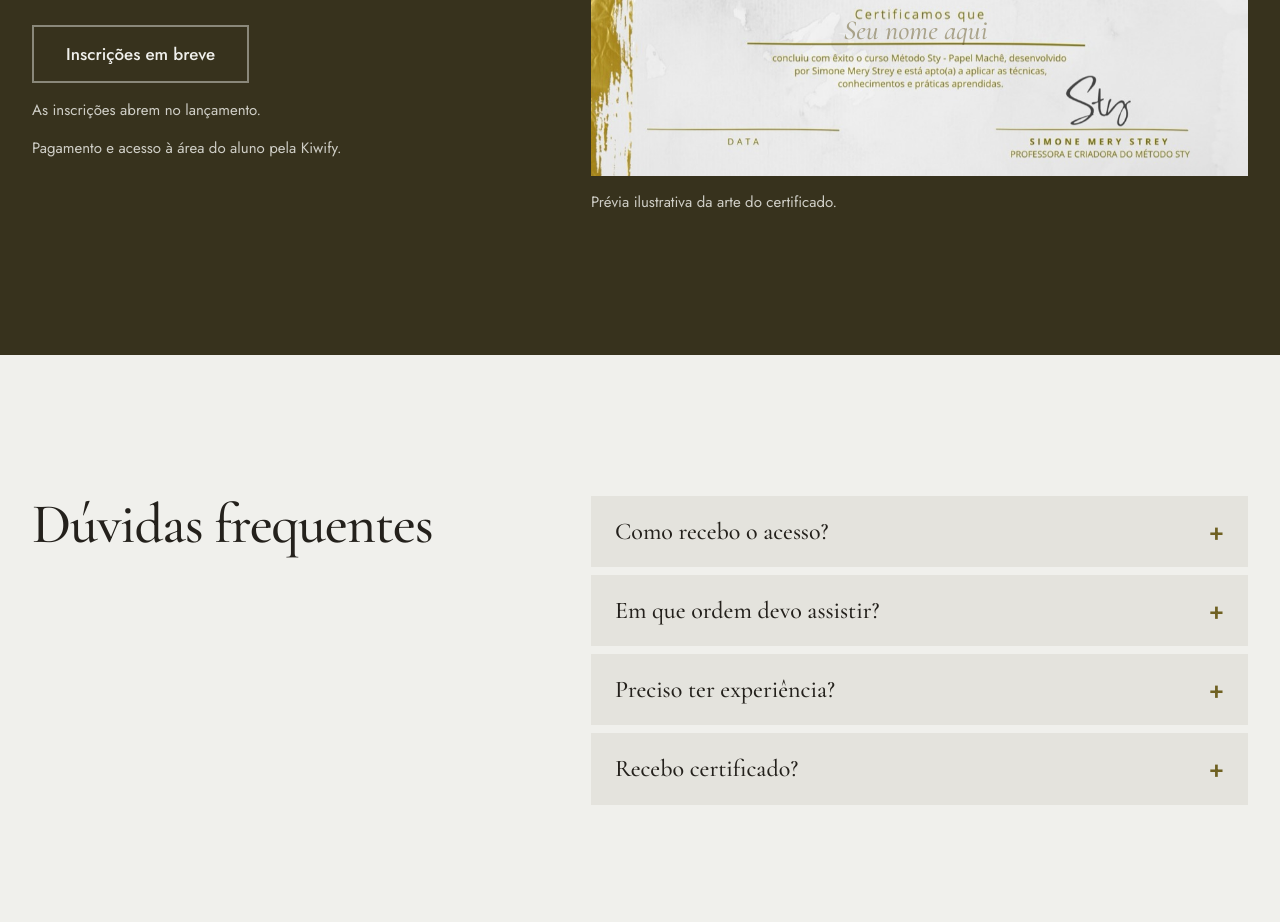
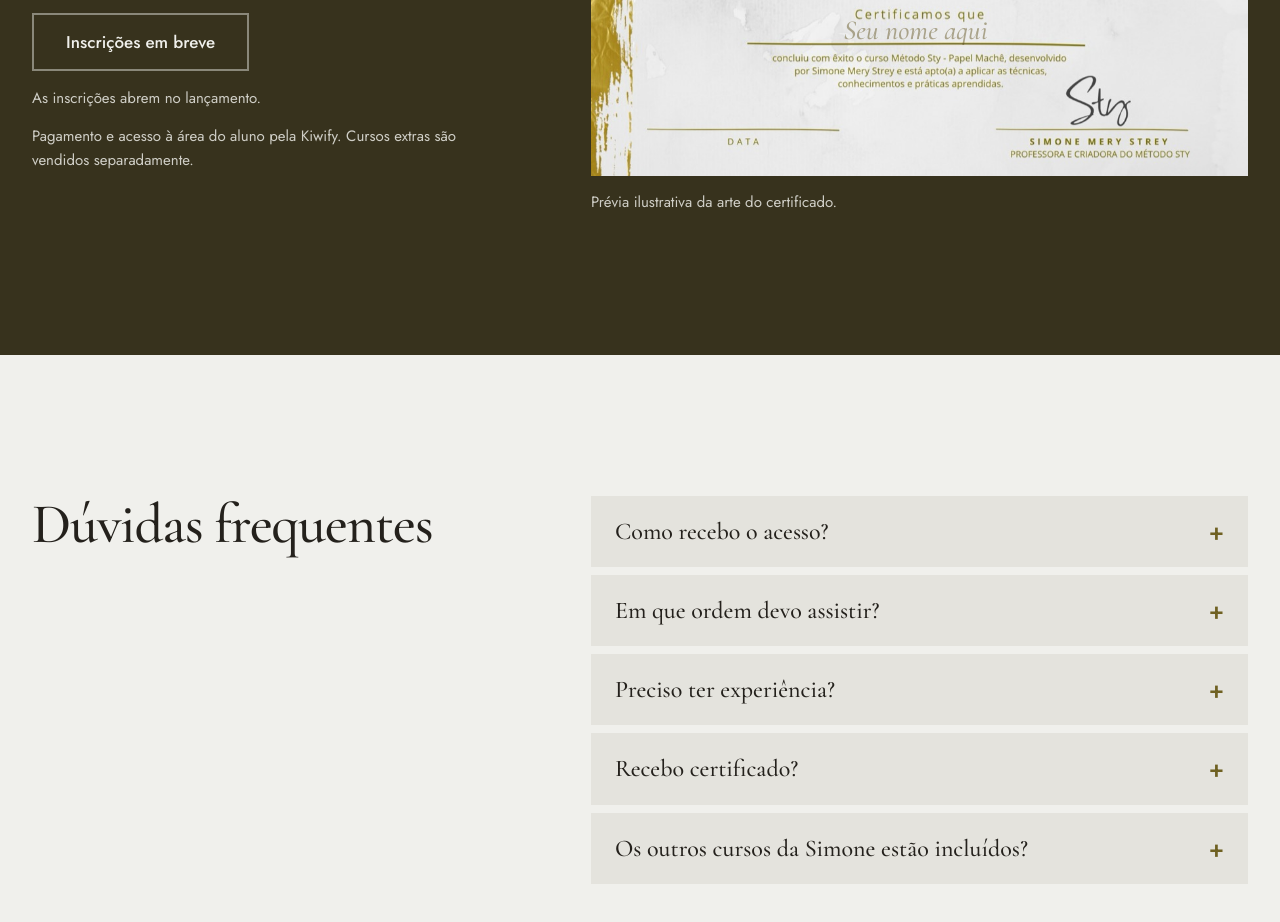
Before and after one commit to millerinds/metodo-sty, a plain HTML site: page index.html in a window 1280 px wide. Shown: the part 5240-6162 px from the top of the page. Drawn offline with nearby package versions, Linux system fonts and the light colour scheme.

Commit message:
Landing page Método STY (producao)

```diff
--- a/index.html
+++ b/index.html
@@ -5,7 +5,6 @@
   <meta name="viewport" content="width=device-width, initial-scale=1, viewport-fit=cover">
   <title>Método STY · Papel machê com Simone Strey</title>
   <meta name="description" content="Curso online Método STY: aprenda com Simone Strey a transformar papel e papelão em peças resistentes de papel machê, do chaveiro ao móvel.">
-  <meta name="robots" content="noindex, nofollow"><!-- PRÉVIA -->
   <meta name="theme-color" content="#f0f0ec">
   <link rel="icon" type="image/png" href="assets/img/favicon.png">
   <link rel="apple-touch-icon" href="assets/img/apple-touch-icon.png">
@@ -135,7 +134,7 @@
           <div class="rv">
             <a href="#" class="btn btn--claro btn--lg js-cta js-checkout">Quero fazer o curso</a>
             <p class="nota js-nota" hidden>As inscrições abrem no lançamento.</p>
-            <p class="nota">Pagamento e acesso à área do aluno pela Kiwify.</p>
+            <p class="nota">Pagamento e acesso à área do aluno pela Kiwify. Cursos extras são vendidos separadamente.</p>
           </div>
         </div>
         <div class="cert rv">
@@ -171,6 +170,10 @@
             <summary>Recebo certificado?</summary>
             <p>Sim. Ao concluir o curso, você recebe o certificado de conclusão do Método STY, Papel Machê.</p>
           </details>
+          <details>
+            <summary>Os outros cursos da Simone estão incluídos?</summary>
+            <p>Não. Os cursos extras, como o Cortador Artesanal de EPS, são vendidos separadamente. A compra do Método STY dá acesso ao curso de papel machê descrito nesta página.</p>
+          </details>
         </div>
       </div>
     </section>
```
Also changed, not shown: 1 other file.
